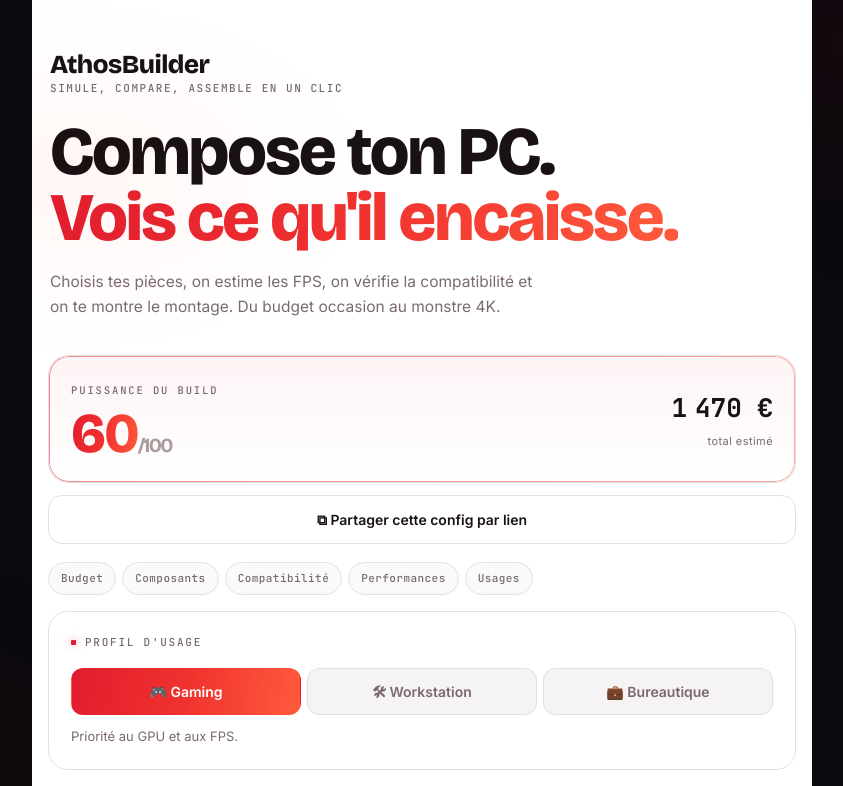
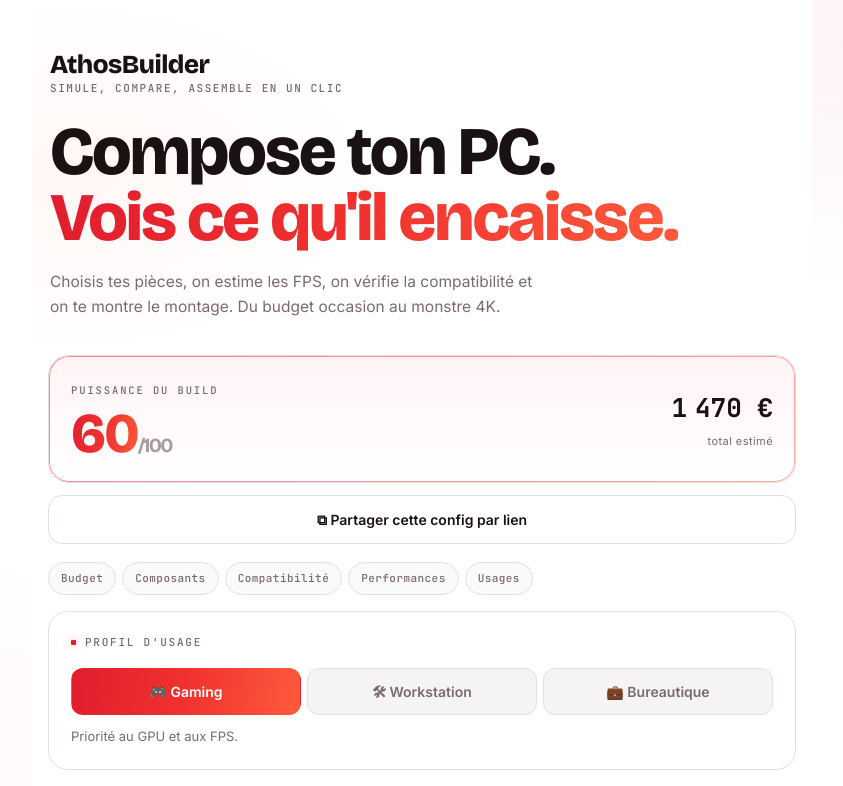
Before and after one commit to AthosBuilder/athos-builder, a React (Vite) app: page / in a window 1280 px wide. Shown: the top 786 px of the page, without its empty margins (218-1061 px from the left). Built offline with nearby package versions, Linux system fonts and the light colour scheme.

Commit message:
Update index.css

```diff
--- a/index.css
+++ b/index.css
@@ -1,3 +1,3 @@
 *, *::before, *::after { box-sizing: border-box; }
 html, body, #root { margin: 0; padding: 0; min-height: 100%; }
-body { background: #0A0A0F; }
+body { background: #FFFFFF; }
```
